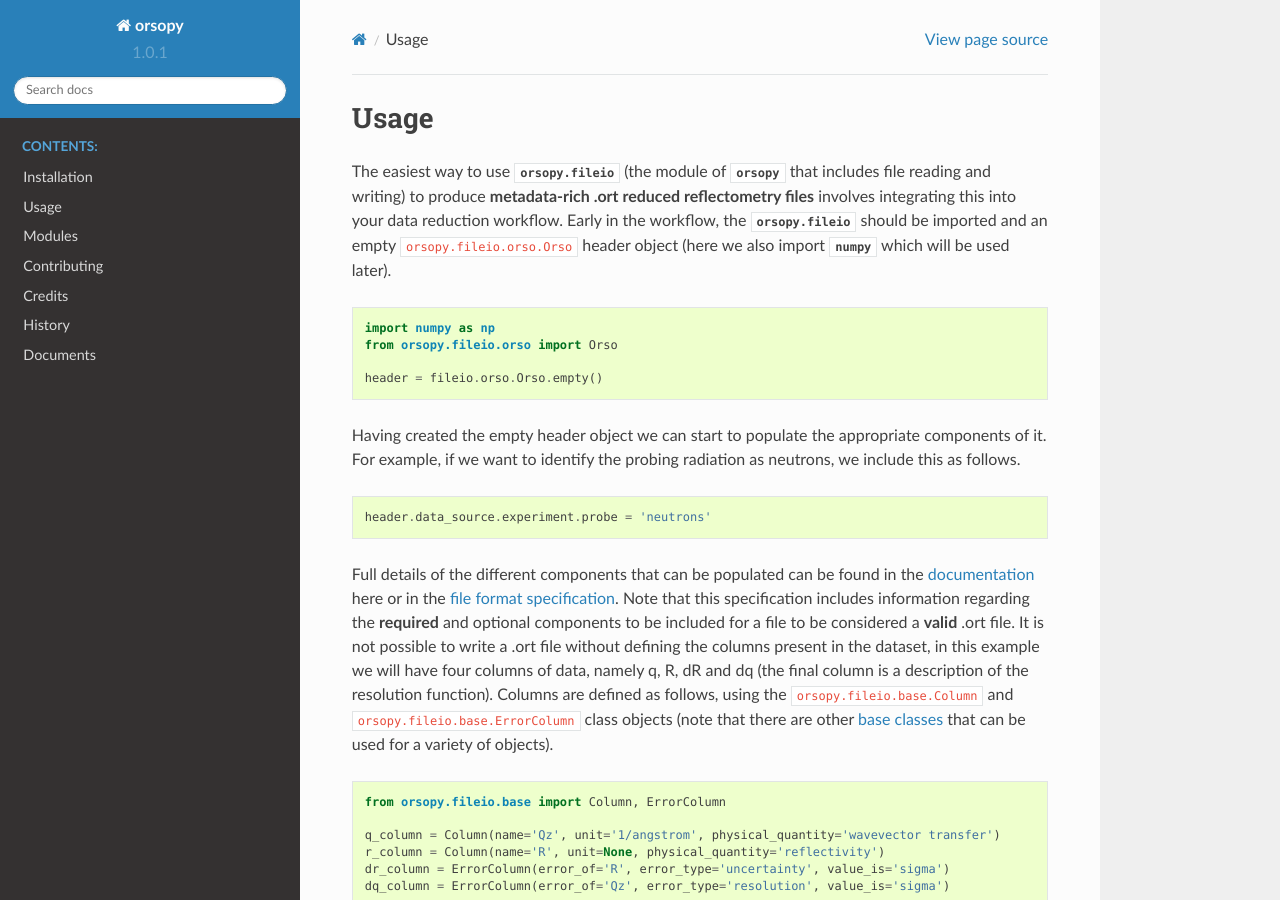
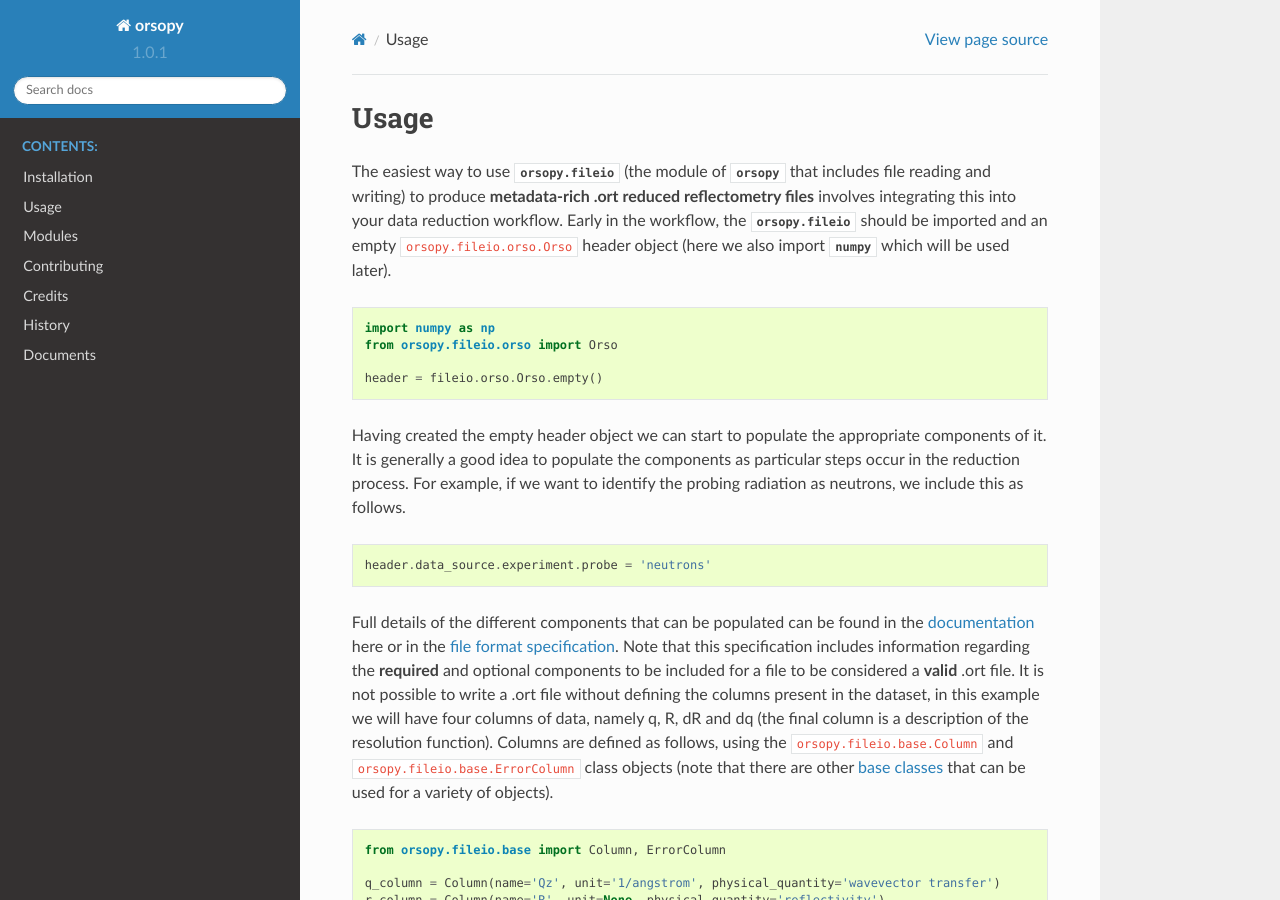
Before and after one commit to reflectivity/orsopy, a Sphinx documentation site: the page built from docs/fileio_usage.rst, in a window 1280 px wide and 900 px high. Built offline with Sphinx 7.4.7 and the Read the Docs theme 2.0.0, drawn with Linux system fonts in a browser that asks for light colours.

Commit message:
Another additional comment

```diff
--- a/docs/fileio_usage.rst
+++ b/docs/fileio_usage.rst
@@ -13,6 +13,7 @@ Early in the workflow, the :py:mod:`orsopy.fileio` should be imported and an emp
     header = fileio.orso.Orso.empty()
 
 Having created the empty header object we can start to populate the appropriate components of it.
+It is generally a good idea to populate the components as particular steps occur in the reduction process.
 For example, if we want to identify the probing radiation as neutrons, we include this as follows.
 
 .. code-block:: python
```
